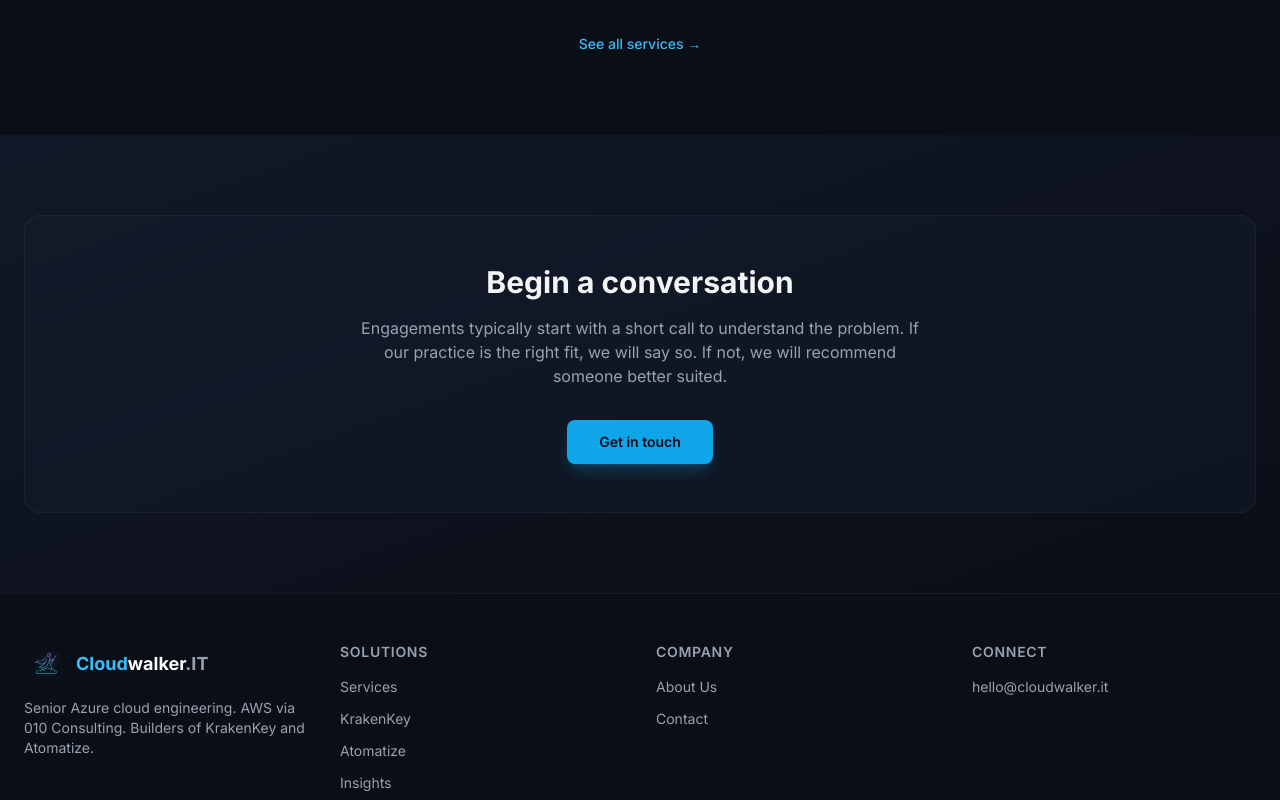
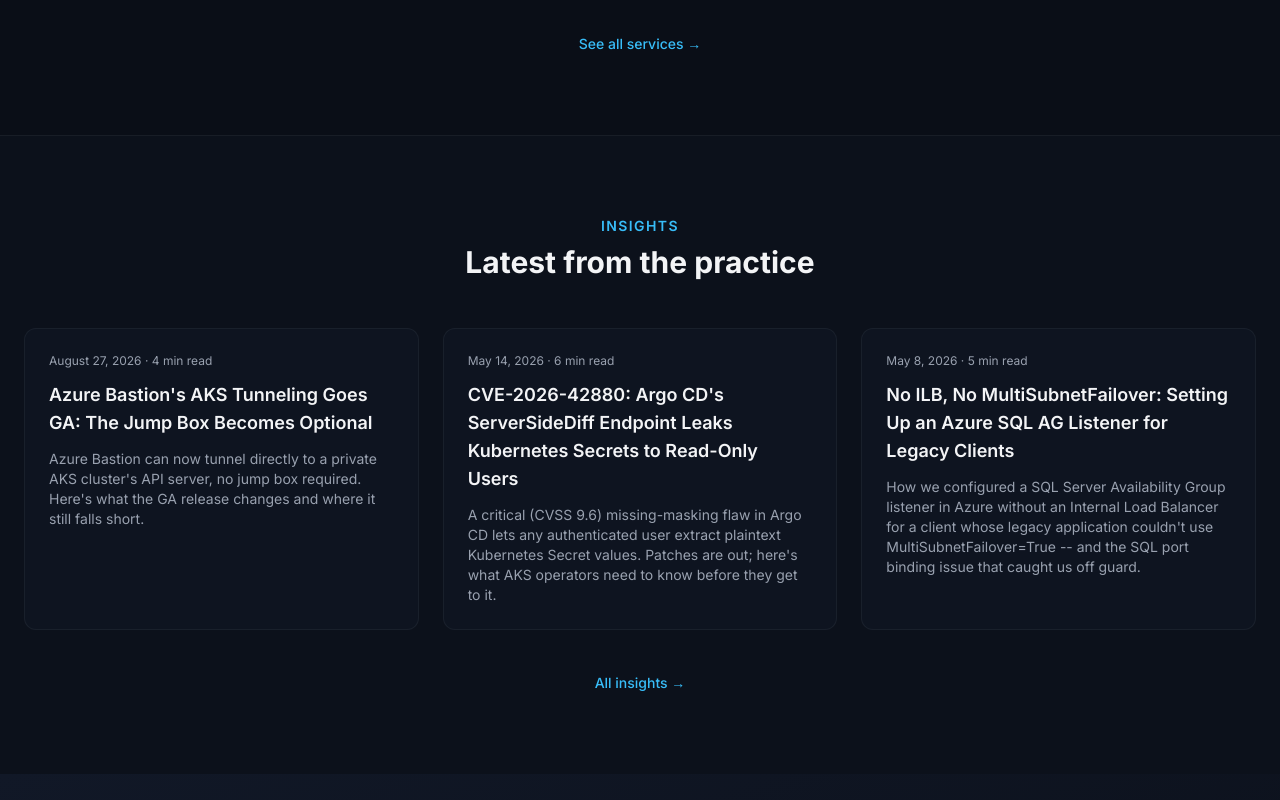
Before and after one commit to CloudWalkerIT/web, a Next.js app: page / in a window 1280 px wide. Shown: the part 1700-2500 px from the top of the page. Built offline with nearby package versions, Linux system fonts and the light colour scheme; no server answers.

Commit message:
home: latest insights strip, utm on product cards

```diff
--- a/src/app/page.tsx
+++ b/src/app/page.tsx
@@ -1,6 +1,7 @@
 import Link from "next/link";
 import type { Metadata } from "next";
 import Section from "@/components/Section";
+import { formatInsightDate, getAllInsights } from "@/lib/insights";
 
 export const metadata: Metadata = {
   title: "Cloudwalker IT — Senior Azure Cloud Engineering",
@@ -38,7 +39,7 @@
     name: "KrakenKey",
     desc: "TLS certificate automation — one-time DNS setup, then 4-minute renewals.",
     badge: "Live SaaS",
-    href: "https://krakenkey.io",
+    href: "https://krakenkey.io?utm_source=cloudwalker.it&utm_medium=referral&utm_campaign=home",
     external: true,
     accentClass: "text-accent-400",
   },
@@ -46,7 +47,7 @@
     name: "Atomatize",
     desc: "AI content repurposing — long-form into platform-ready posts.",
     badge: "Live SaaS",
-    href: "https://atomatize.com",
+    href: "https://atomatize.com?utm_source=cloudwalker.it&utm_medium=referral&utm_campaign=home",
     external: true,
     accentClass: "text-electric-400",
   },
@@ -69,6 +70,7 @@
 ];
 
 export default function HomePage() {
+  const latestInsights = getAllInsights().slice(0, 3);
   return (
     <>
       {/* Hero */}
@@ -182,6 +184,43 @@
         </div>
       </Section>
 
+      {/* Latest insights */}
+      <Section className="border-t border-white/5 bg-dark-800/30">
+        <div className="text-center">
+          <p className="text-sm font-semibold uppercase tracking-widest text-cloud-400">
+            Insights
+          </p>
+          <h2 className="mt-2 text-3xl font-bold">Latest from the practice</h2>
+        </div>
+        <div className="mt-12 grid gap-6 md:grid-cols-3">
+          {latestInsights.map((post) => (
+            <Link
+              key={post.slug}
+              href={`/insights/${post.slug}/`}
+              className="group flex flex-col rounded-xl border border-white/5 bg-dark-800/50 p-6 transition hover:border-cloud-400/30 hover:bg-dark-700/50"
+            >
+              <p className="text-xs text-gray-400">
+                <time dateTime={post.date}>{formatInsightDate(post.date)}</time>
+                {" · "}
+                {post.readTime}
+              </p>
+              <h3 className="mt-3 text-lg font-semibold transition group-hover:text-cloud-400">
+                {post.title}
+              </h3>
+              <p className="mt-3 text-sm text-gray-400">{post.description}</p>
+            </Link>
+          ))}
+        </div>
+        <div className="mt-10 text-center">
+          <Link
+            href="/insights/"
+            className="text-sm font-medium text-cloud-400 transition hover:text-cloud-300"
+          >
+            All insights →
+          </Link>
+        </div>
+      </Section>
+
       {/* CTA */}
       <Section className="bg-gradient-to-br from-dark-800 to-dark-900">
         <div className="rounded-2xl border border-white/5 bg-dark-700/30 p-12 text-center">
```
